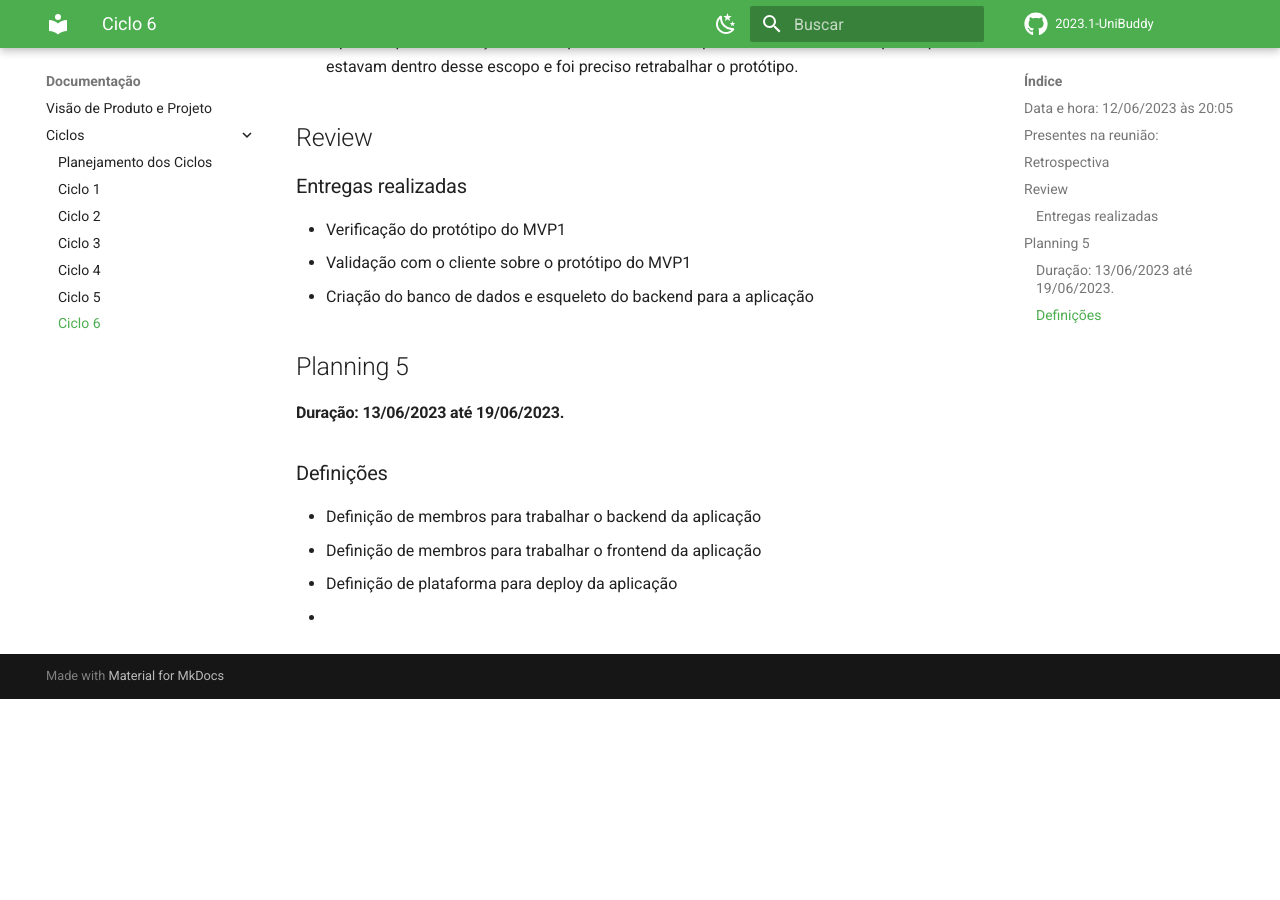
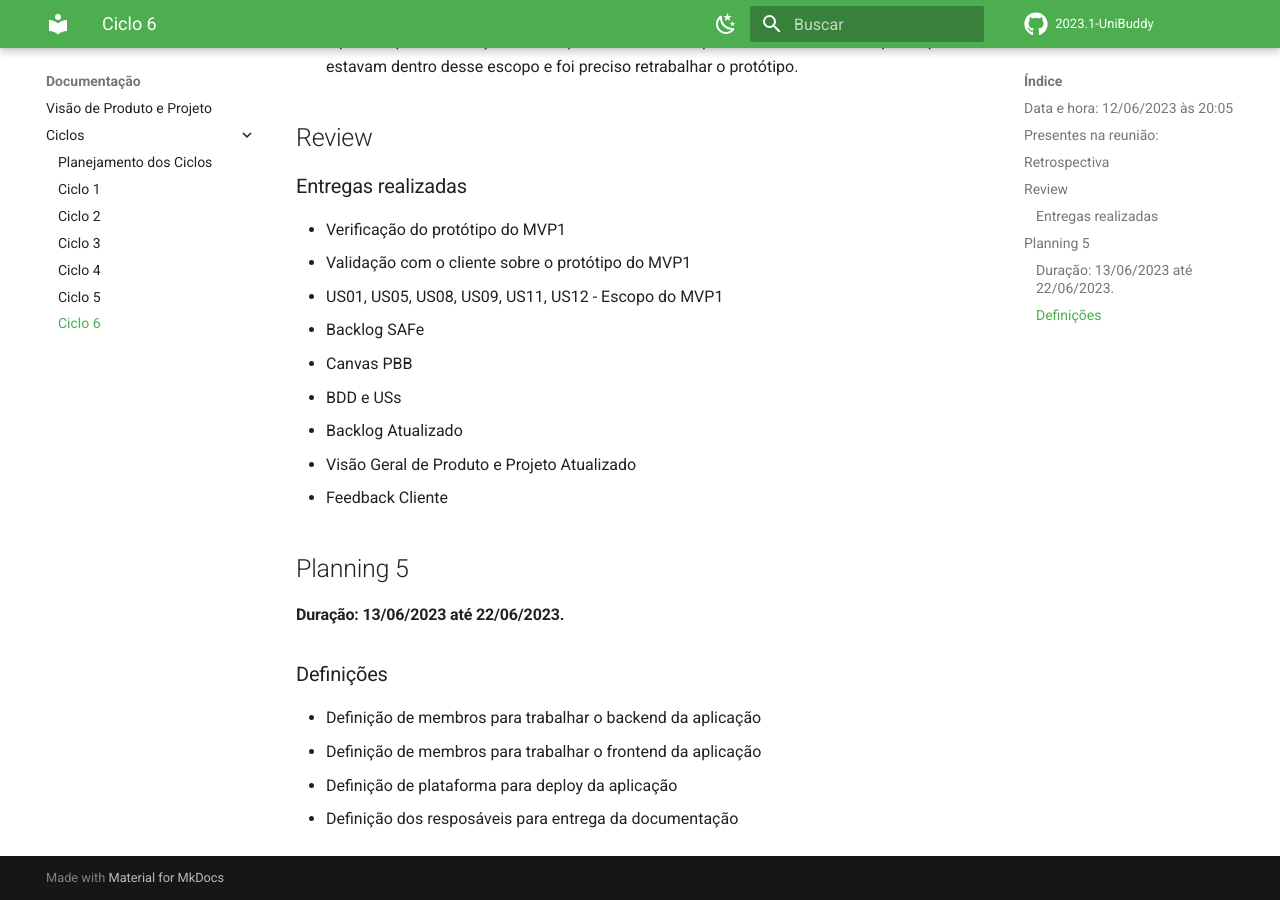
Before and after one commit to mdsreq-fga-unb/2023.1-UniBuddy, an MkDocs documentation site: the page built from docs/sprints/ciclo_6.md, in a window 1280 px wide and 900 px high, scrolled down 712 px. Built offline with MkDocs 1.6.1 and Material for MkDocs 9.7.7, drawn with Linux system fonts in a browser that asks for light colours; comment, search, counter and statistics services are not loaded; before the commit the page ends 1411 px from its top, so only the background shows below that.

Commit message:
Atualização das entregas realizadas no ciclo 6

```diff
--- a/docs/sprints/ciclo_6.md
+++ b/docs/sprints/ciclo_6.md
@@ -22,15 +22,21 @@
 
 * Verificação do protótipo do MVP1
 * Validação com o cliente sobre o protótipo do MVP1
-* Criação do banco de dados e esqueleto do backend para a aplicação
+* US01, US05, US08, US09, US11, US12 - Escopo do MVP1
+* Backlog SAFe
+* Canvas PBB
+* BDD e USs
+* Backlog Atualizado
+* Visão Geral de Produto e Projeto Atualizado
+* Feedback Cliente
 
 ## Planning 5
 
-#### Duração: 13/06/2023 até 19/06/2023.
+#### Duração: 13/06/2023 até 22/06/2023.
 
 ### Definições
 
 * Definição de membros para trabalhar o backend da aplicação
 * Definição de membros para trabalhar o frontend da aplicação
 * Definição de plataforma para deploy da aplicação
-*
+* Definição dos resposáveis para entrega da documentação
```
Also changed, not shown: other parts of docs/sprints/ciclo_6.md (+1 -1 lines).
